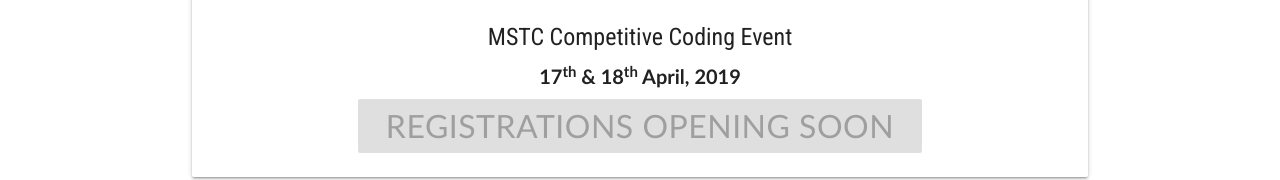
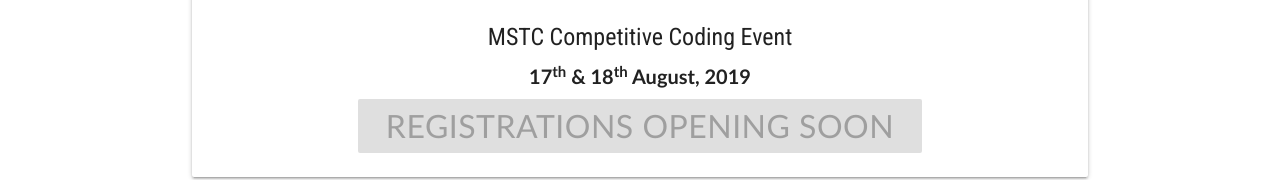
Before and after one commit to varunkondreddy/Microsoft-Club-Website, a plain HTML site: page events.html in a window 1280 px wide. Shown: the part 503-683 px from the top of the page. Drawn offline with nearby package versions, Linux system fonts and the light colour scheme; a script that the page names is missing.

Commit message:
Update events.html

```diff
--- a/events.html
+++ b/events.html
@@ -87,7 +87,7 @@
             </div>
             <div class="card-content" style="max-height: 400px;">
               <span class="card-title activator grey-text text-darken-4">MSTC Competitive Coding Event</span>
-              <p class="center-align"><b>17<sup>th</sup> & 18<sup>th</sup> April, 2019</b></p>
+              <p class="center-align"><b>17<sup>th</sup> & 18<sup>th</sup> August, 2019</b></p>
               <div class="center-align">
                 <a class="btn-large white black-text disabled" href="#"
                   style="margin-top: 8px; font-size: 2.5vw">Registrations Opening Soon</a></div>
```
